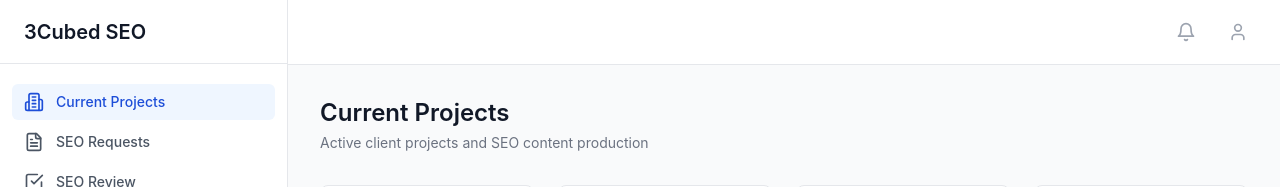
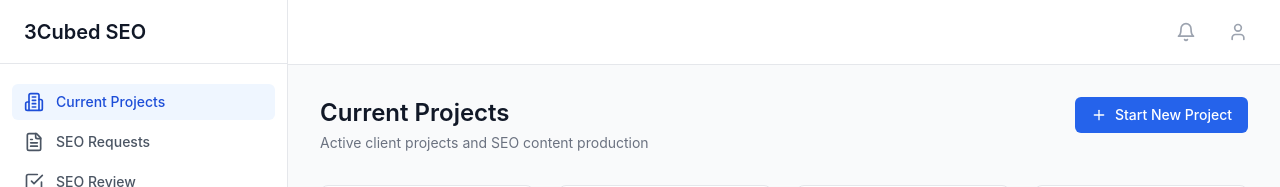
Before and after one commit to InnovareAI/3cubed-seo, a React (Vite) app: page / in a window 1280 px wide. Shown: the top 187 px of the page. Built offline with nearby package versions, Linux system fonts and the light colour scheme; no server answers; the database is empty.

Commit message:
Add CTA button to create new SEO requests

```diff
--- a/src/pages/ProjectsOverview.tsx
+++ b/src/pages/ProjectsOverview.tsx
@@ -1,7 +1,8 @@
 import { useState } from 'react'
 import { useQuery } from '@tanstack/react-query'
 import { useNavigate } from 'react-router-dom'
-import { Building2, TrendingUp, Clock, CheckCircle, AlertCircle, ArrowRight, Search, Filter } from 'lucide-react'
+import { Building2, TrendingUp, Clock, CheckCircle, AlertCircle, ArrowRight, Search, Filter, Plus } from 'lucide-react'
+import CTAButton from '../components/CTAButton'
 
 interface ClientProject {
   client_name: string
@@ -107,12 +108,22 @@ export default function ProjectsOverview() {
 
   return (
     <div>
-      {/* Page Header */}
-      <div className="mb-8">
-        <h1 className="text-2xl font-semibold text-gray-900">Current Projects</h1>
-        <p className="mt-1 text-sm text-gray-500">
-          Active client projects and SEO content production
-        </p>
+      {/* Page Header with CTA */}
+      <div className="mb-8 flex justify-between items-start">
+        <div>
+          <h1 className="text-2xl font-semibold text-gray-900">Current Projects</h1>
+          <p className="mt-1 text-sm text-gray-500">
+            Active client projects and SEO content production
+          </p>
+        </div>
+        <CTAButton
+          variant="primary"
+          size="md"
+          icon={<Plus className="h-4 w-4" />}
+          onClick={() => navigate('/seo-requests')}
+        >
+          Start New Project
+        </CTAButton>
       </div>
 
       {/* Summary Stats */}
```
